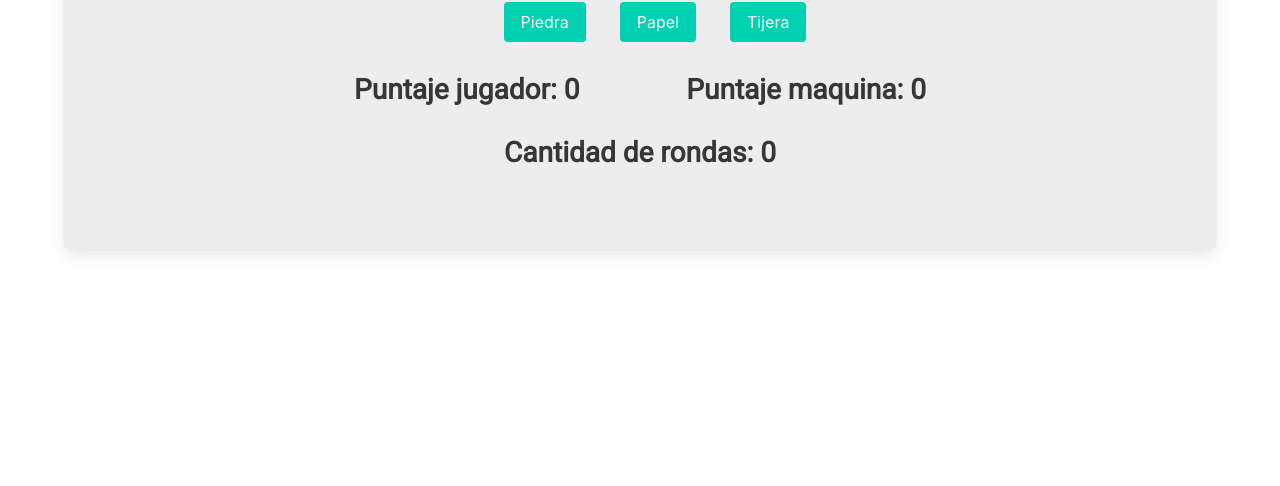
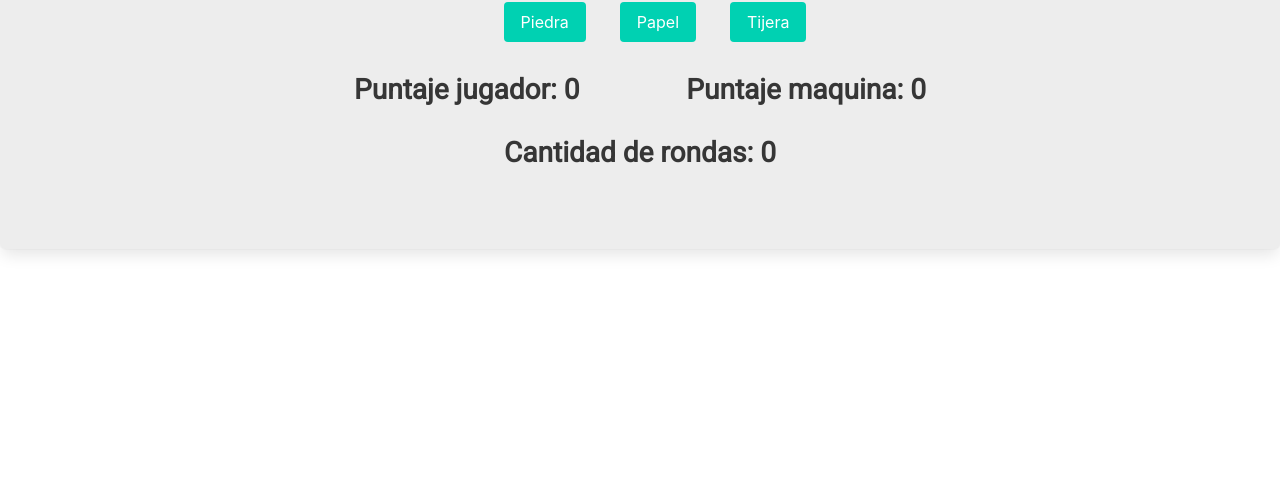
Before and after one commit to agustinmigliorero/Piedra-Papel-Tijera-BrainJS, a plain HTML site: page index.html in a window 1280 px wide. Shown: the part 314-800 px from the top of the page. Drawn offline with Linux system fonts and the light colour scheme.

Commit message:
La clase container se superponia con una clase de Bulma

```diff
--- a/index.html
+++ b/index.html
@@ -13,7 +13,7 @@
 
 <body>
     <center>
-        <div class="box container content">
+        <div class="box container-game content">
             <h1>Jugador: <span id="movimiento-jugador"></span></h1>
             <h1>Maquina: <span id="movimiento-maquina"></span></h1>
             <h1>Resultado de ronda: <span id="resultado-ronda"></span></h1>
--- a/main.css
+++ b/main.css
@@ -2,7 +2,7 @@ body {
     font-family: 'Roboto', sans-serif;
 }
 
-.container {
+.container-game {
     margin-top: 5%;
     padding-top: 5%;
     padding-bottom: 5%;
```
